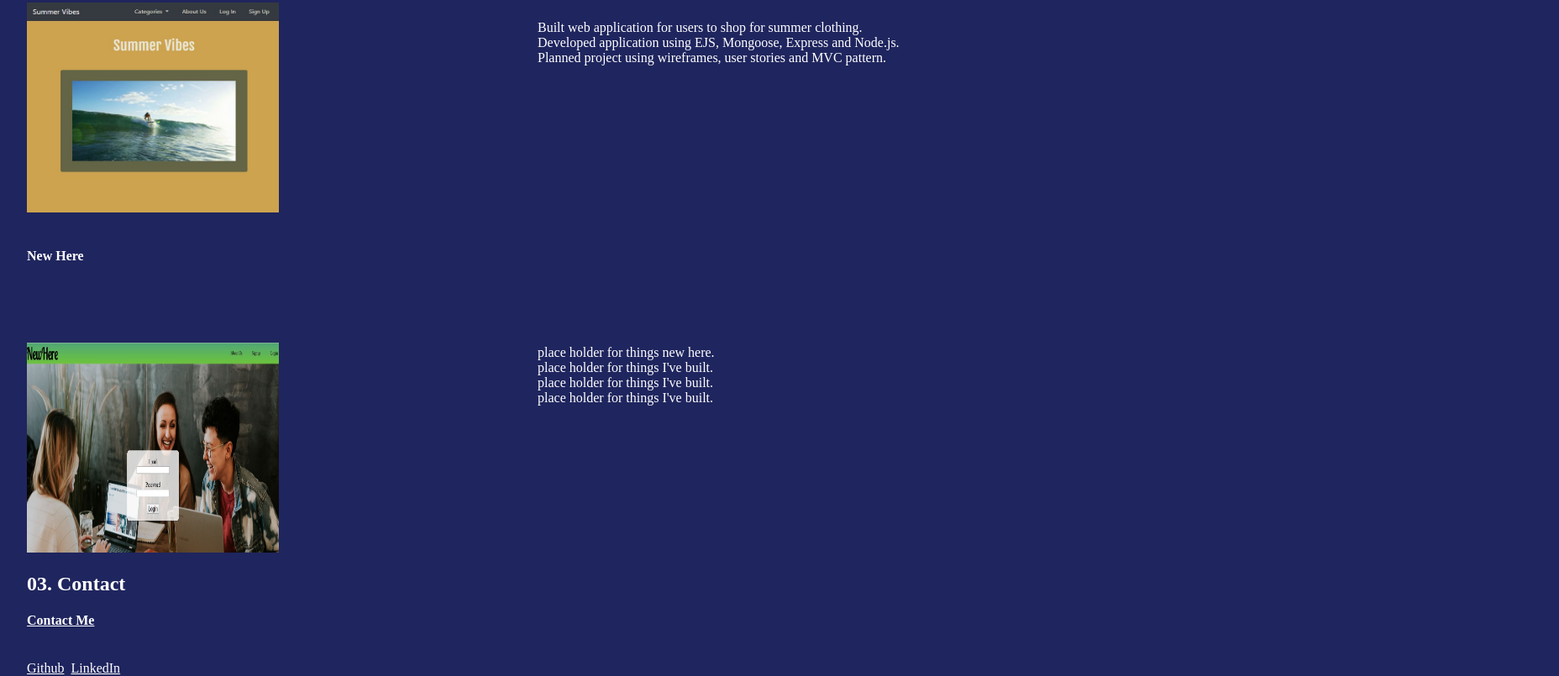
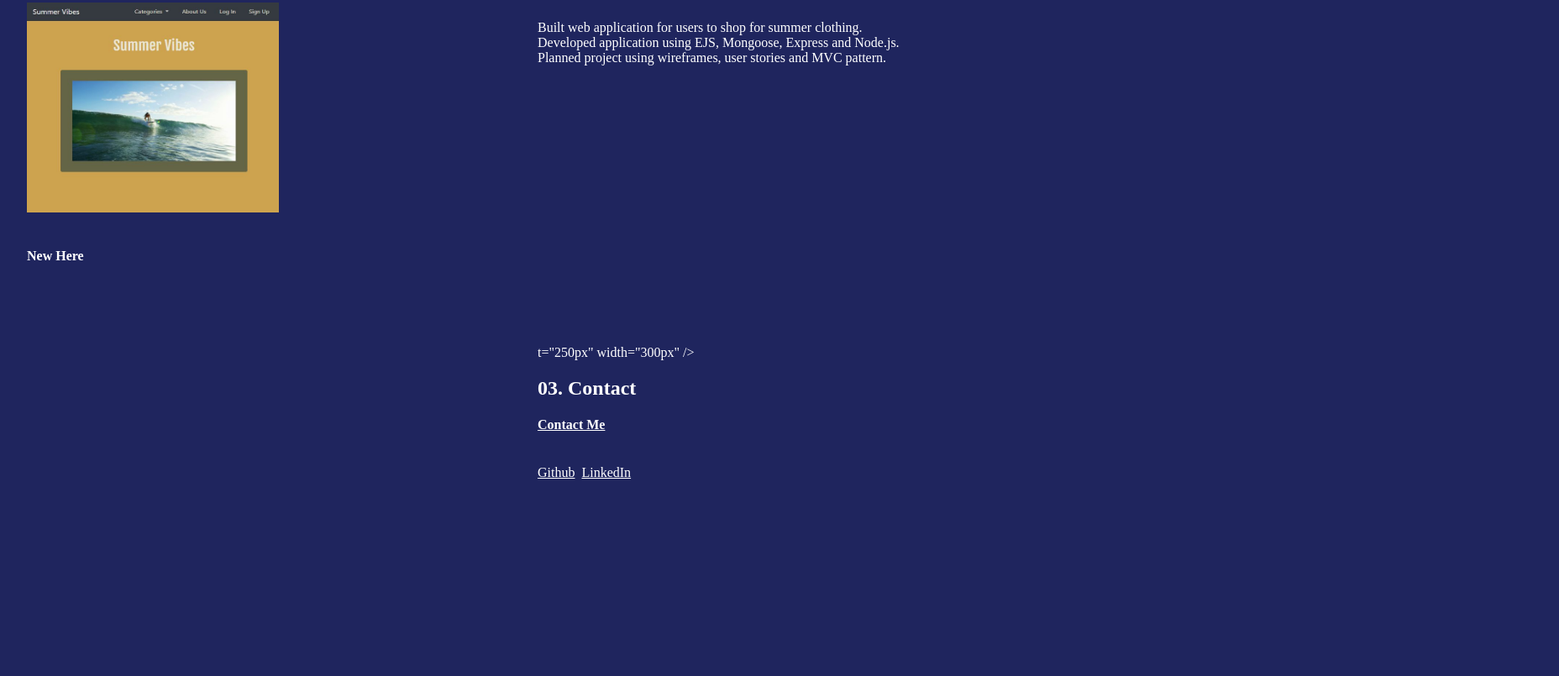
Before and after one commit to jsph01/joseph-portfolio, a plain HTML site: page index.html in a window 1280 px wide. Shown: the part 936-1741 px from the top of the page at 84% size, 1856 px wide, since content can reach past the window. After the commit the page ends 1507 px from the top, so only its background shows below. Drawn offline with Linux system fonts and the light colour scheme.

Commit message:
Update index.html

```diff
--- a/index.html
+++ b/index.html
@@ -162,15 +162,15 @@ a{
           <right-center>New Here
         </h4>
 		<span class='thingsBuilt'>
-		place holder for things new here.<br/>
-			place holder for things I've built.</br>
-		place holder for things I've built.<br/>
-		place holder for things I've built.<br/>
+			t="250px" width="300px" />
+        </a></br>
+        <h2 id='contact'>03. Contact</h2>
+        <h4><a href='mailto:j
+		Built web application to welcome and connect newly arrived immigrant to the USA.<br/>
+		Developed application using Django and Postgresql.<br/>
+		Project was developed using wireframes, user stories and MVC pattern.<br/>
 		</span>
 	</div>
         </center><a href="https://new-here-app.herokuapp.com/accounts/login/"><img src="i1.JPG" alt="Joseph Lister"
-            height="250px" width="300px" />
-        </a></br>
-        <h2 id='contact'>03. Contact</h2>
-        <h4><a href='mailto:jlister19@gmail.com'>Contact Me</a></h4></br><a href='https://github.com/'>Github</a>&nbsp;&nbsp;<a
+            heighlister19@gmail.com'>Contact Me</a></h4></br><a href='https://github.com/'>Github</a>&nbsp;&nbsp;<a
           href='https://www.linkedin.com/public-profile/settings?trk=d_flagship3_profile_self_view_public_profile/'>LinkedIn</a></body>
```
